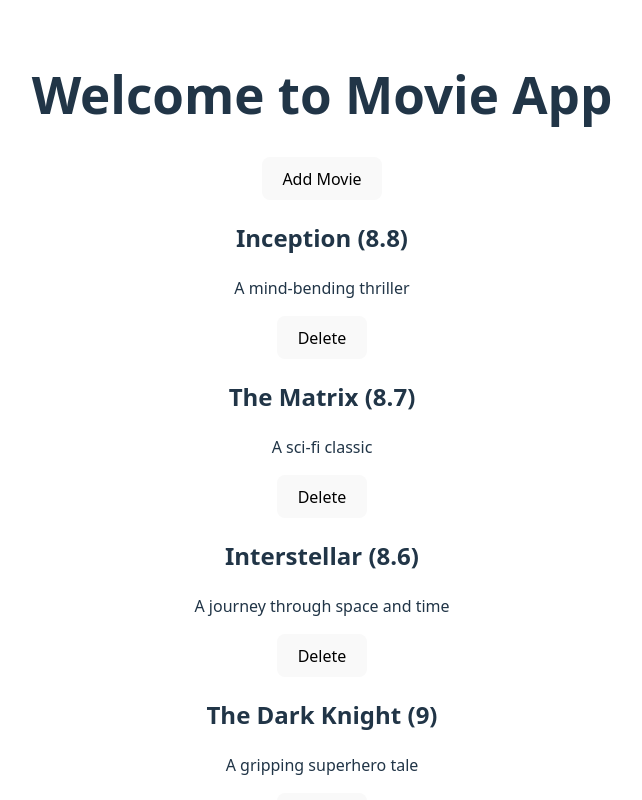
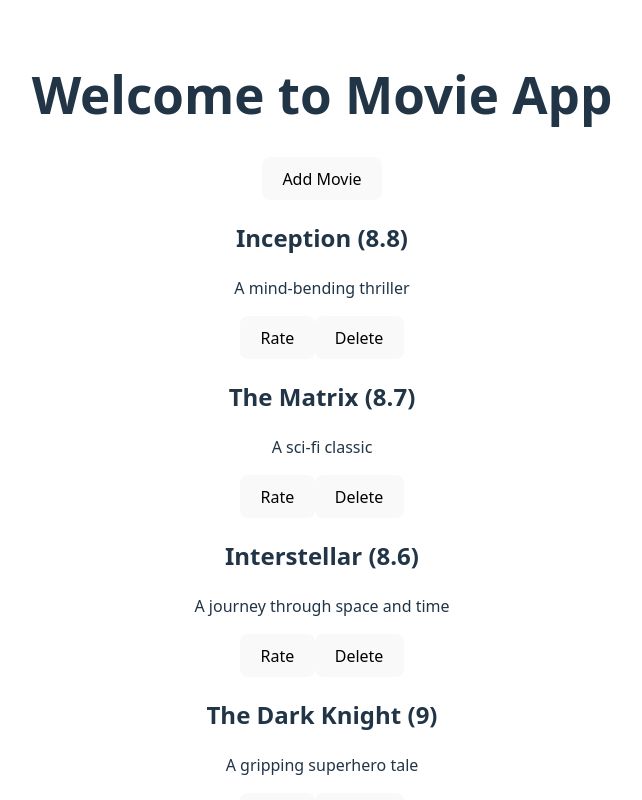
Before and after one commit to davidmc971/2025-11-10-React-Powerkurs, a React app in the folder movie-app/: page / in a window 1280 px wide. Shown: the top 800 px of the page, without its empty margins (318-960 px from the left). Built offline with nearby package versions, Linux system fonts and the light colour scheme; the HTML template or start-up script is replaced by a standard one.

Commit message:
Aufgabe 4, rate movie

```diff
--- a/movie-app/src/DataHandler.ts
+++ b/movie-app/src/DataHandler.ts
@@ -43,7 +43,7 @@ export class DataHandler {
         title: "Pulp Fiction",
         description: "A cult classic crime film",
         rating: 8.9,
-      }
+      },
     ];
     this.nextMovieId = 6;
   }
@@ -63,4 +63,17 @@ export class DataHandler {
     this.movies.push(movie as Movie);
     this.movies = this.movies.slice();
   }
+
+  rateMovie(id: number, rating: number) {
+    const movie = this.movies.find((m) => m.id === id);
+    if (movie) {
+      movie.rating = rating;
+    }
+    this.movies = this.movies.slice();
+
+    // Alternativ:
+    // this.movies = this.movies.map((movie) =>
+    //   movie.id === id ? { ...movie, rating } : movie
+    // );
+  }
 }
--- a/movie-app/src/components/MovieList.tsx
+++ b/movie-app/src/components/MovieList.tsx
@@ -41,12 +41,22 @@ function MovieListItem({
     updateMovies();
   };
 
+  const handleRate = () => {
+    const userInput = prompt("Neue Bewertung eingeben (0-10):") ?? "";
+    const newRating = parseFloat(userInput);
+    if (!isNaN(newRating) && newRating >= 0 && newRating <= 10) {
+      dataHandler.rateMovie(movie.id, newRating);
+      updateMovies();
+    }
+  }
+
   return (
     <li>
       <h2>
         {movie.title} ({movie.rating})
       </h2>
       <p>{movie.description}</p>
+      <button onClick={handleRate}>Rate</button>
       <button onClick={handleDelete}>Delete</button>
     </li>
   );
```
